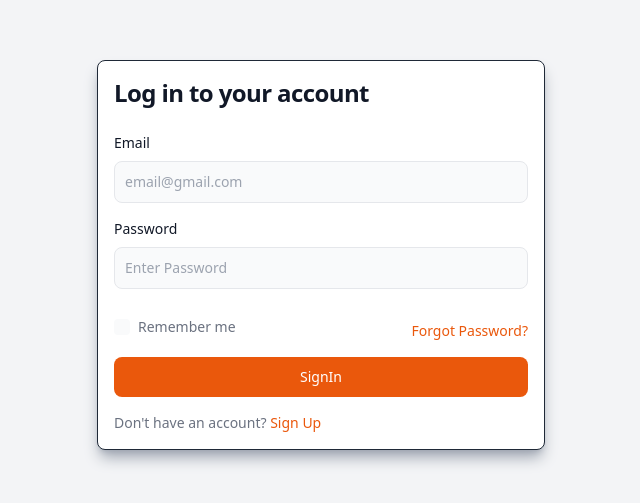
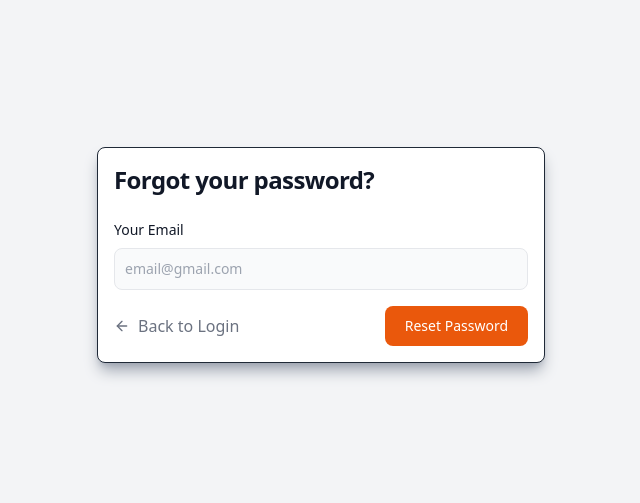
Before and after one commit to bad-Al-code/complete_auth, a React (Vite) app in the folder frontend/: page / in a window 1280 px wide. Shown: the part 145-648 px from the top of the page, without its empty margins (319-959 px from the left). Built offline with nearby package versions, Linux system fonts and the light colour scheme.

Commit message:
create forgot passsword ui page

```diff
--- a/frontend/src/App.tsx
+++ b/frontend/src/App.tsx
@@ -1,9 +1,9 @@
-import LoginPage from "./pages/auth/LoginPage";
+import ForgotPasswordPage from "./pages/auth/ForgotPasswordPage";
 
 const App: React.FC = () => {
   return (
     <div className="flex flex-col flex-wrap  items-center justify-center min-h-screen bg-gray-100 dark:bg-gray-800 p-6">
-      <LoginPage />
+      <ForgotPasswordPage />
     </div>
   );
 };
--- /dev/null
+++ b/frontend/src/components/TextButtonWithIcon.tsx
@@ -0,0 +1,27 @@
+import React from "react";
+import { FiArrowLeft } from "react-icons/fi";
+
+interface BackToLoginProps {
+  onClick: () => void;
+  label?: string;
+  icon?: React.ReactNode;
+}
+
+const TextButtonWithIcon: React.FC<BackToLoginProps> = ({
+  onClick,
+  label,
+  icon = <FiArrowLeft />,
+}) => {
+  return (
+    <button
+      onClick={onClick}
+      className="flex items-center text-gray-500 hover:underline focus:outline-none"
+    >
+      {icon && <span className="mr-2"> {icon}</span>}
+
+      {label}
+    </button>
+  );
+};
+
+export default TextButtonWithIcon;
--- /dev/null
+++ b/frontend/src/pages/auth/ForgotPasswordPage.tsx
@@ -0,0 +1,51 @@
+import { useState } from "react";
+import Button from "../../components/Button";
+import FormWrapper from "../../components/FormWrapper";
+import Input from "../../components/Input";
+import TextButtonWithIcon from "../../components/TextButtonWithIcon";
+
+const ForgotPasswordPage: React.FC = () => {
+  const [formData, setFormData] = useState({
+    email: "",
+    termsAccepted: false,
+  });
+
+  const handleSubmit = (e: React.FormEvent) => {
+    e.preventDefault();
+  };
+  const handleInputChange = (e: React.ChangeEvent<HTMLInputElement>) => {
+    const { name, value } = e.target;
+    setFormData((prevData) => ({
+      ...prevData,
+      [name]: value,
+    }));
+  };
+  const handleBackToLogin = () => {};
+
+  return (
+    <FormWrapper title="Forgot your password?">
+      <form onSubmit={handleSubmit}>
+        <Input
+          label="Your Email"
+          type="email"
+          name="email"
+          placeholder="email@gmail.com"
+          required
+          fullWidth
+          value={formData.email}
+          onChange={handleInputChange}
+        />
+
+        <div className="flex justify-between items-center w-full mt-4">
+          <TextButtonWithIcon
+            onClick={handleBackToLogin}
+            label="Back to Login"
+          />
+          <Button type="submit" label="Reset Password" variant="filled" />
+        </div>
+      </form>
+    </FormWrapper>
+  );
+};
+
+export default ForgotPasswordPage;
```
